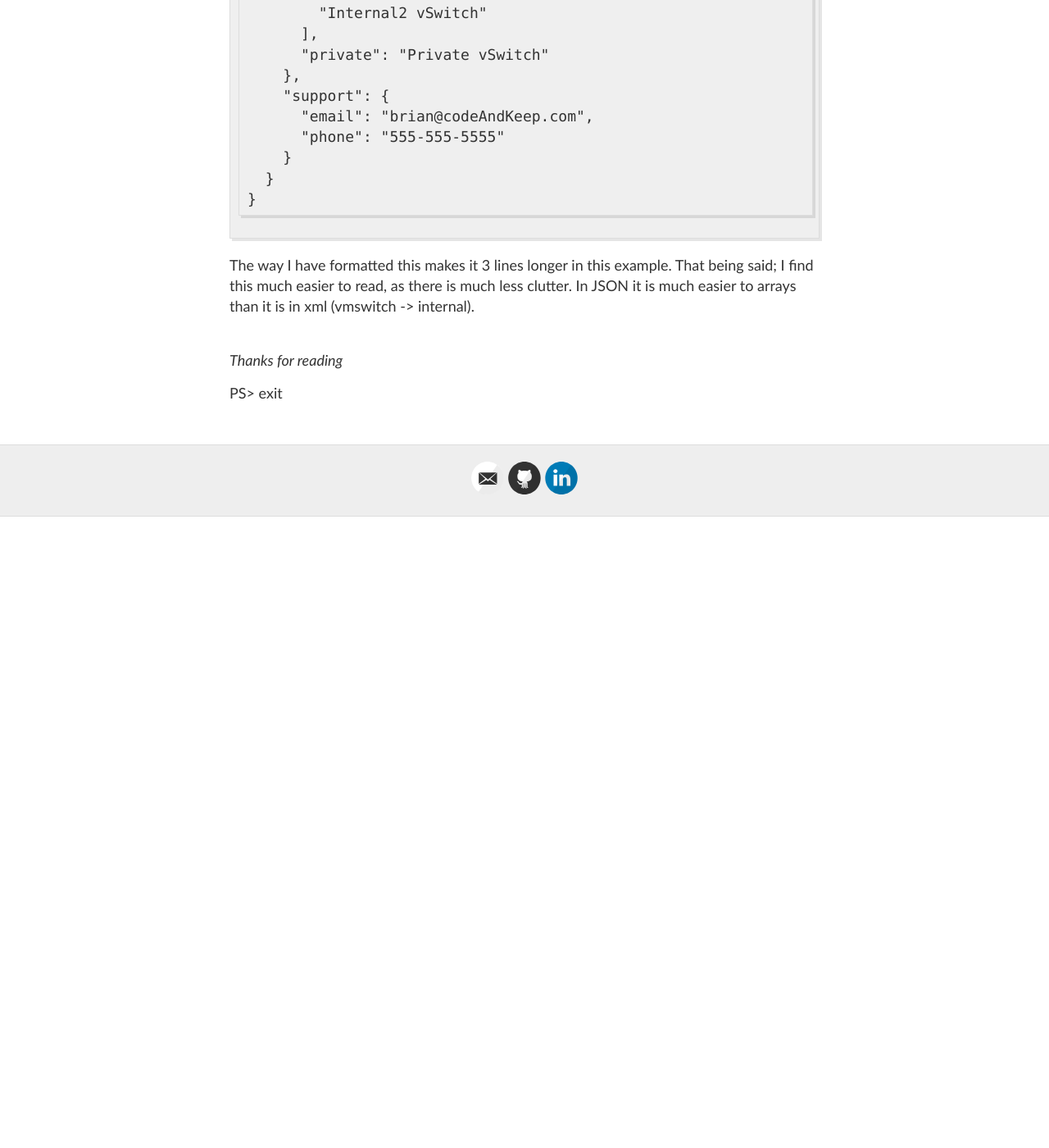
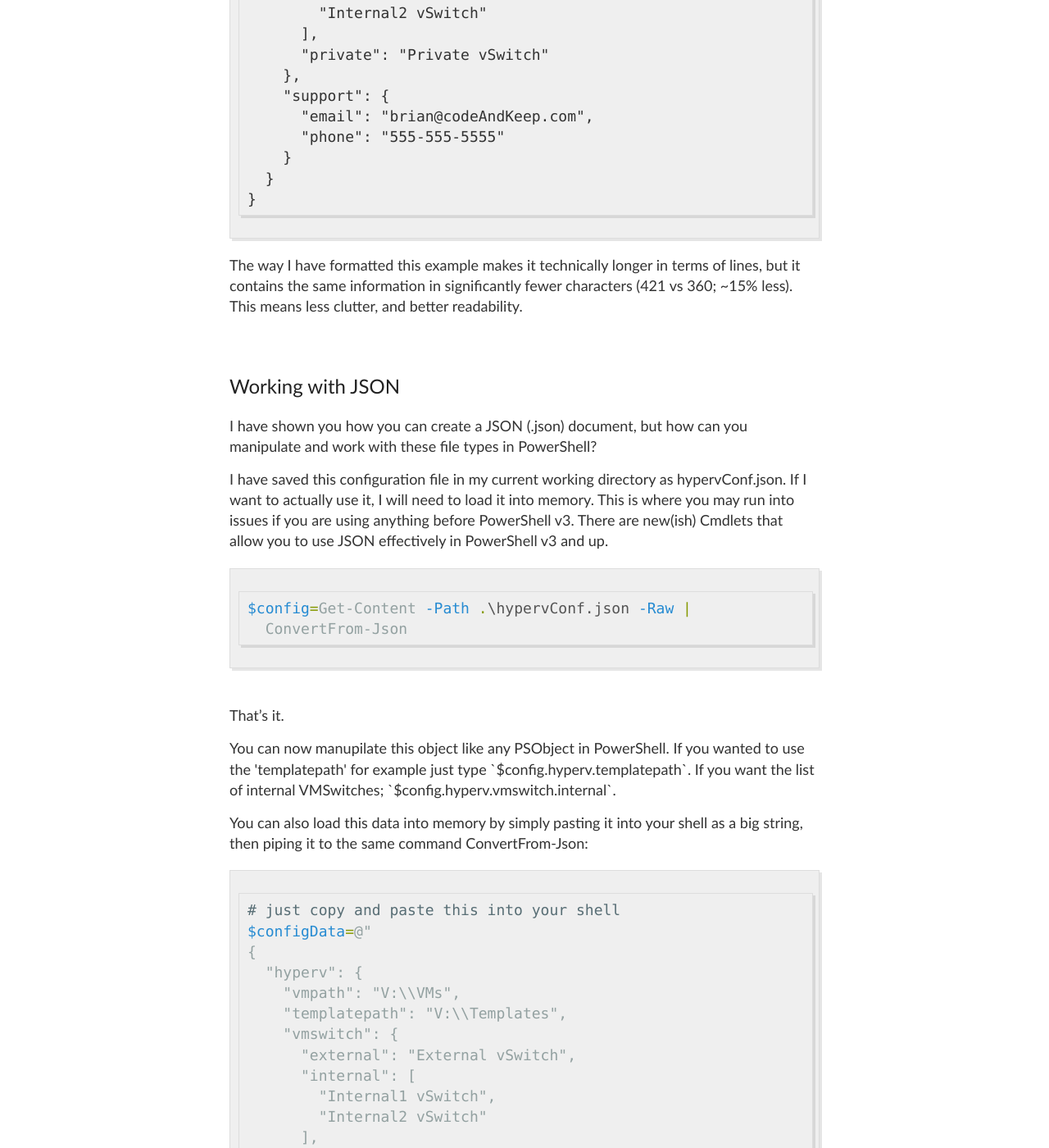
Before and after one commit to briansworth/dev, a Jekyll site: the page built from _posts/2017-5-20-PowerShell-JSON-And-Config-Files.md, in a window 1280 px wide and 1400 px high, scrolled down 1409 px. Shown: the whole window at 82% size. Built offline with Jekyll 4.4.1, drawn with Linux system fonts in a browser that asks for light colours; before the commit the page ends 2039 px from its top, so only the background shows below that; some of the changed text lies outside the part shown.

Commit message:
Rewrote some stuff and added content

````diff
--- a/_posts/2017-5-20-PowerShell-JSON-And-Config-Files.md
+++ b/_posts/2017-5-20-PowerShell-JSON-And-Config-Files.md
@@ -5,9 +5,9 @@
 
 If you run a lot of code in any environment, or have multiple environment that you manage, configuration files are incredibly useful.
 
-In the Windows world, it seems that these files are typically created in xml.  Xml will work, and if you are stuck with PowerShell version 2.0 or earlier, than you may run have to stick with xml.
+In the Windows world, it seems that these files are typically created in eXtensible Markup Language (XML).  Xml will work, and if you are stuck with PowerShell version 2.0 or earlier, you may run have to stick with xml.
 
-For those of us living in a more modern world, JSON is the way to go.  It is much easier to read, in my opinion, and takes up much less space than xml would.  This makes JSON much simpler and efficient to work with.
+For those of us living in a more modern world, JavaScript Object Notation (JSON) is the way to go.  It is is a much more human readable format than xml, and it is incredibly lightweight. JSON is only increasing in popularity and is simple and easy to work with.
 
 Example:
 **XML**
@@ -53,5 +53,73 @@
   }
 }
 ```
-The way I have formatted this makes it 3 lines longer in this example.
-That being said; I find this much easier to read, as there is much less clutter.  In JSON it is much easier to arrays than it is in xml (vmswitch -> internal).
+<p>
+  The way I have formatted this example makes it technically longer in terms of lines,
+  but it contains the same information in significantly fewer characters (421 vs 360; ~15% less).
+  This means less clutter, and better readability.
+</p>
+<br>
+### Working with JSON
+<p>
+  I have shown you how you can create a JSON (.json) document, but how can you manipulate and
+  work with these file types in PowerShell?
+</p>
+<p>
+  I have saved this configuration file in my current working directory as hypervConf.json.
+  If I want to actually use it, I will need to load it into memory.
+  This is where you may run into issues if you are using anything before PowerShell v3.
+  There are new(ish) Cmdlets that allow you to use JSON effectively in PowerShell v3 and up.
+</p>
+
+```powershell
+$config=Get-Content -Path .\hypervConf.json -Raw |
+  ConvertFrom-Json
+```
+<br>
+That's it.
+<p>
+  You can now manupilate this object like any PSObject in PowerShell.
+  If you wanted to use the 'templatepath' for example just type `$config.hyperv.templatepath`.
+  If you want the list of internal VMSwitches; `$config.hyperv.vmswitch.internal`.
+</p>
+
+<p>
+  You can also load this data into memory by simply pasting it into your shell as a big string,
+  then piping it to the same command ConvertFrom-Json:
+</p>
+```powershell
+# just copy and paste this into your shell
+$configData=@"
+{
+  "hyperv": {
+    "vmpath": "V:\\VMs",
+    "templatepath": "V:\\Templates",
+    "vmswitch": {
+      "external": "External vSwitch",
+      "internal": [
+        "Internal1 vSwitch",
+        "Internal2 vSwitch"
+      ],
+      "private": "Private vSwitch"
+    },
+    "support": {
+      "email": "brian@codeAndKeep.com",
+      "phone": "555-555-5555"
+    }
+  }
+}
+"@
+$config=$configData | ConvertFrom-Json
+```
+
+##### What about xml?
+<p>
+  If you want to do the same kind of thing with xml, you can do the following.
+</p>
+```powershell
+[xml]$config=Get-Content -Path .\hypervConf.xml
+```
+<br>
+<p>
+  Now you can manipulate this data the same way as you would any other PSObject.
+</p>
````
